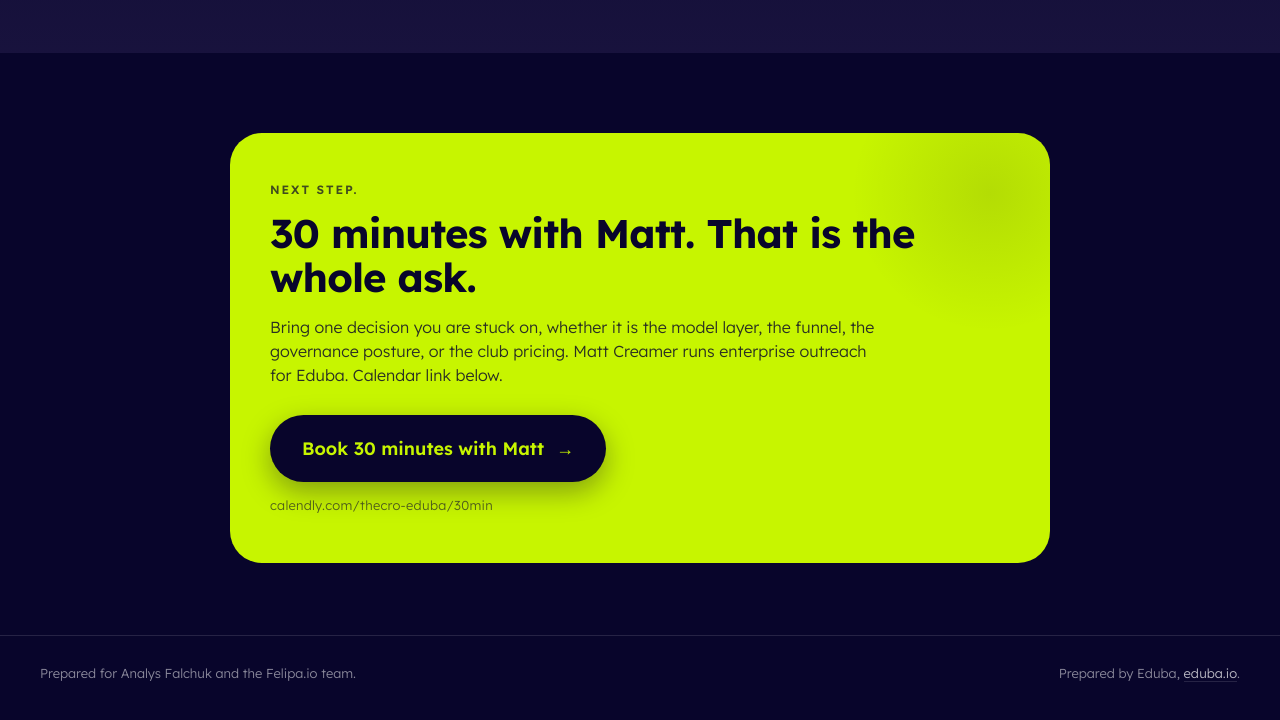
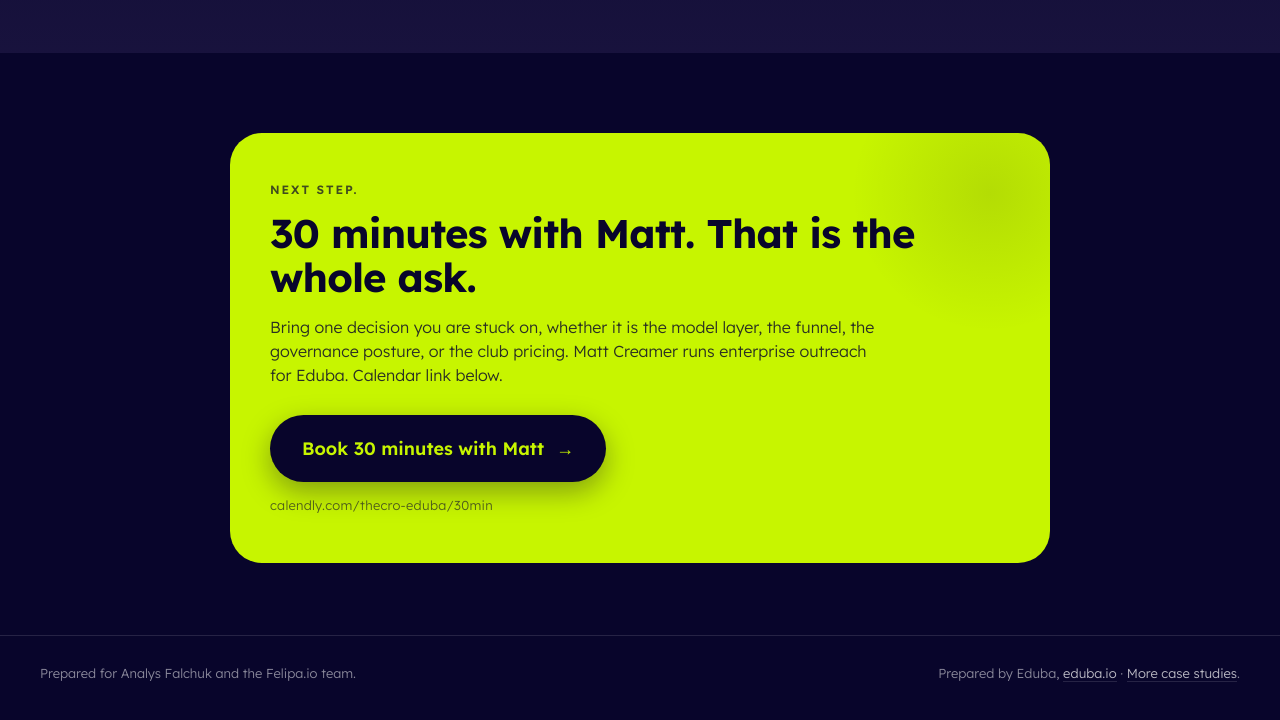
Before and after one commit to mattcreamer17-gif/felipa-io, a plain HTML site: page index.html in a window 1280 px wide. Shown: the part 2376-3096 px from the top of the page. Drawn offline with Linux system fonts and the light colour scheme.

Commit message:
Add eduba.io/works case studies link

```diff
--- a/index.html
+++ b/index.html
@@ -109,7 +109,7 @@
 <footer>
   <div class="foot-inner">
     <p>Prepared for Analys Falchuk and the Felipa.io team.</p>
-    <p class="foot-eduba">Prepared by Eduba, <a href="https://eduba.io" target="_blank" rel="noopener">eduba.io</a>.</p>
+    <p class="foot-eduba">Prepared by Eduba, <a href="https://eduba.io" target="_blank" rel="noopener">eduba.io</a> &middot; <a href="https://eduba.io/works" target="_blank" rel="noopener">More case studies</a>.</p>
   </div>
 </footer>
 
```
